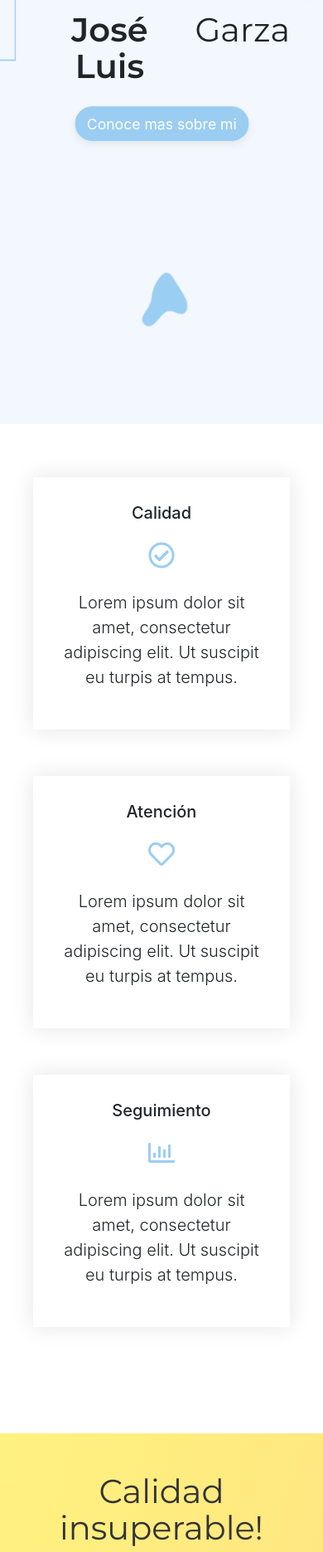
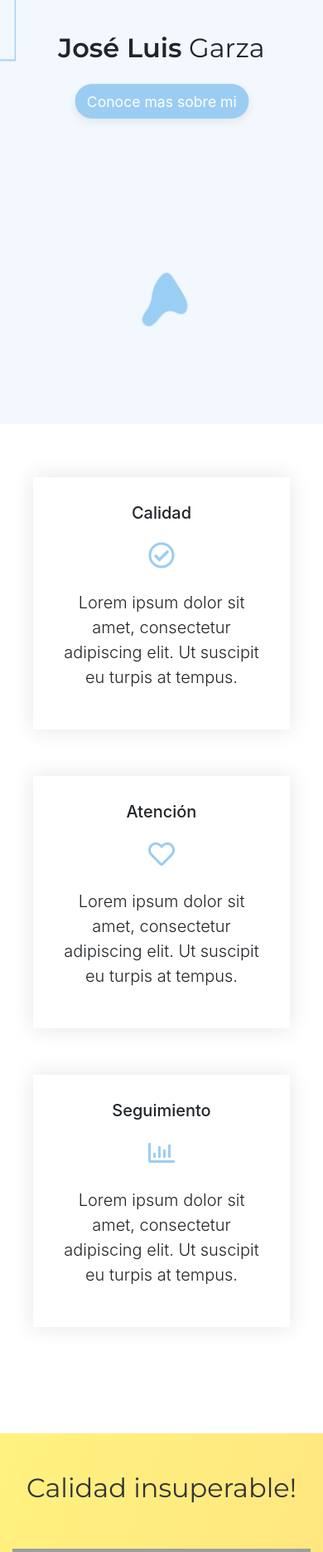
Before and after one commit to josegarzar/perfil, a PHP site: page /index.html in a window 390 px wide. Shown: the part 333-2203 px from the top of the page at 83% size. Run offline with PHP 8.4, Linux system fonts and the light colour scheme; some libraries are stand-ins or nearby versions; grey boxes are pictures that could not be loaded.

Commit message:
Added new styles to style.css

```diff
--- a/style.css
+++ b/style.css
@@ -448,9 +448,8 @@ footer {
   .container {
     padding: 30px;
   }
-  .nombre {
-    margin-left: 0.4em;
-    margin-right: 0.4em;
+  h1 {
+    font-size: 2em;
   }
 }
 
```
Also changed, not shown: images/fondo-background-azul-pro.png.
